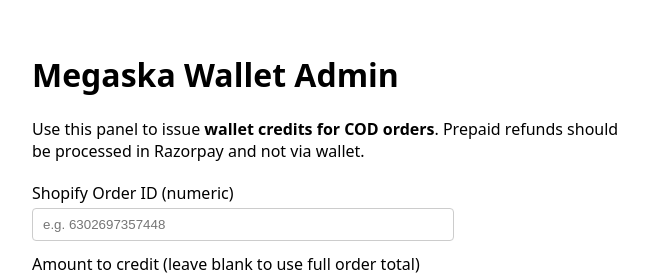
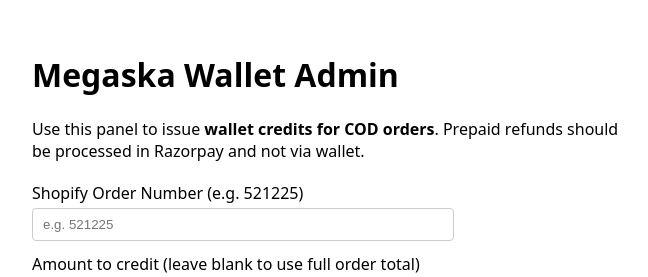
Before and after one commit to sandeep-megaska/megaska-order-help, a Next.js app: page /admin/wallet in a window 1280 px wide. Shown: the top 277 px of the page, without its empty margins (0-648 px from the left). Built offline with nearby package versions, Linux system fonts and the light colour scheme.

Commit message:
Update wallet.js

```diff
--- a/pages/admin/wallet.js
+++ b/pages/admin/wallet.js
@@ -20,7 +20,7 @@
       const params = new URLSearchParams({
         action: "adminCreditWallet",
         admin_token: process.env.NEXT_PUBLIC_ADMIN_WALLET_TOKEN,
-        order_id: orderId,
+        order_ref: orderId,
       });
 
       // Optional: allow custom amount override
@@ -59,7 +59,7 @@
 
       <div style={{ marginTop: 20, maxWidth: 400 }}>
         <label style={{ display: "block", marginBottom: 4 }}>
-          Shopify Order ID (numeric)
+  Shopify Order Number (e.g. 521225)
 </label>
 <input
   type="text"
@@ -71,8 +71,9 @@
     borderRadius: 4,
     border: "1px solid #ccc",
   }}
-          placeholder="e.g. 6302697357448"
+  placeholder="e.g. 521225"
 />
+
 
         <label style={{ display: "block", marginTop: 12, marginBottom: 4 }}>
           Amount to credit (leave blank to use full order total)
```
Lines whose indentation alone changed are shown as unchanged.
